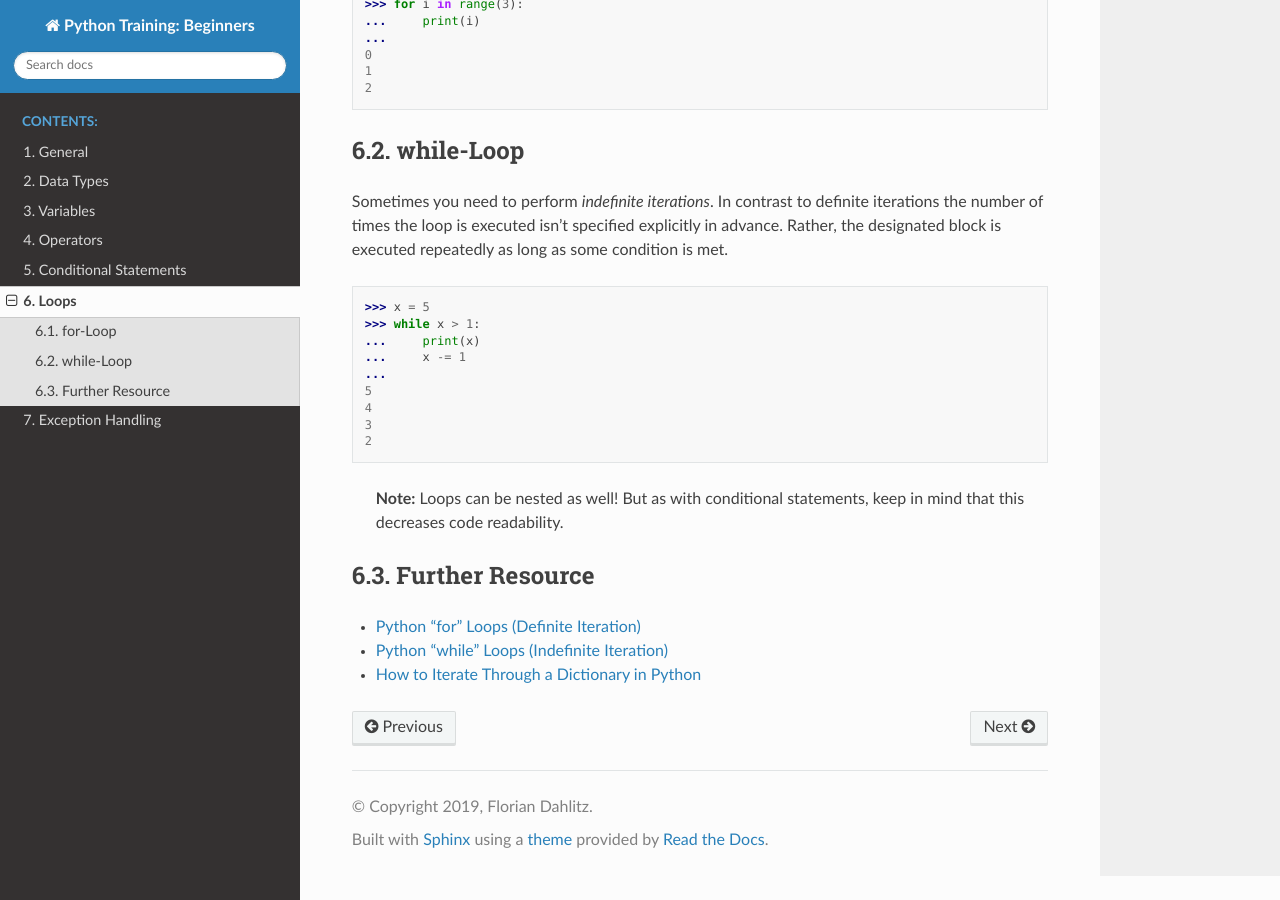
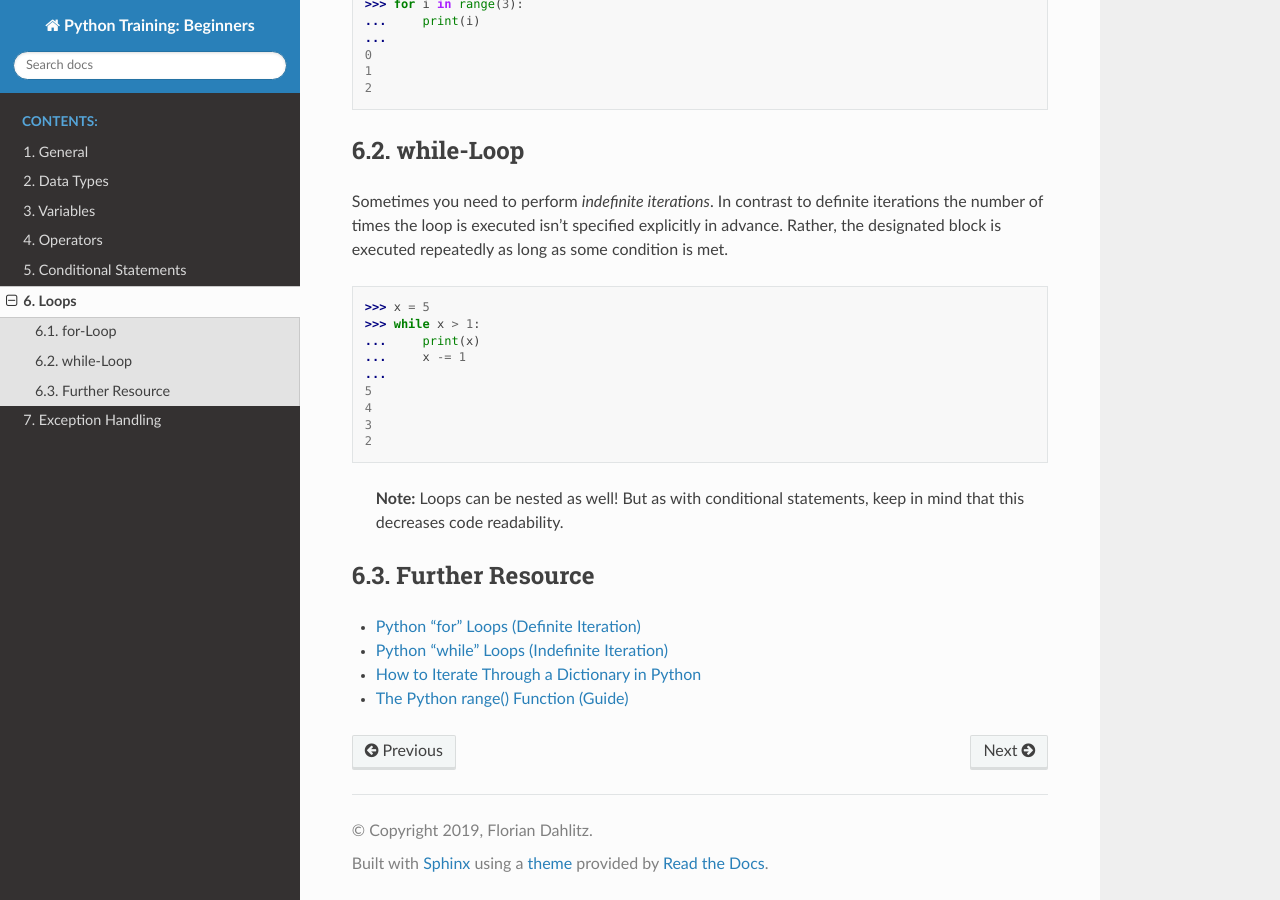
Before and after one commit to DahlitzFlorian/python-training-beginners, a Sphinx documentation site: the page built from docs/loops.md, in a window 1280 px wide and 900 px high, scrolled down 636 px. Built offline with Sphinx 7.4.7 and the Read the Docs theme 2.0.0, drawn with Linux system fonts in a browser that asks for light colours.

Commit message:
feat(loops): add range function reference

```diff
--- a/docs/loops.md
+++ b/docs/loops.md
@@ -61,3 +61,4 @@ Rather, the designated block is executed repeatedly as long as some condition is
 - [Python "for" Loops (Definite Iteration)](https://realpython.com/python-for-loop/)
 - [Python "while" Loops (Indefinite Iteration)](https://realpython.com/python-while-loop/)
 - [How to Iterate Through a Dictionary in Python](https://realpython.com/iterate-through-dictionary-python/)
+- [The Python range() Function (Guide)](https://realpython.com/python-range/)
```
